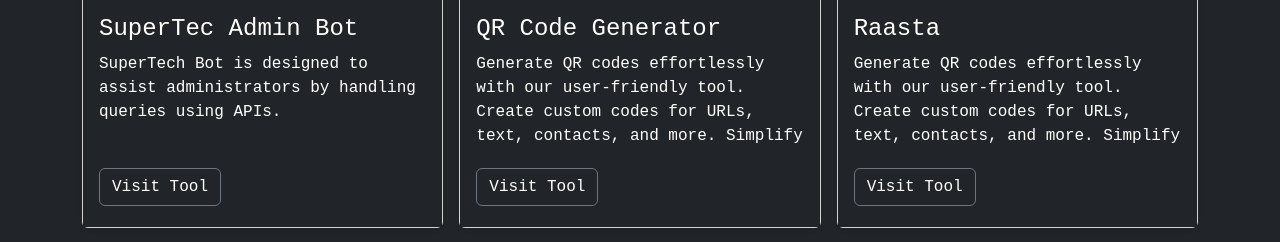
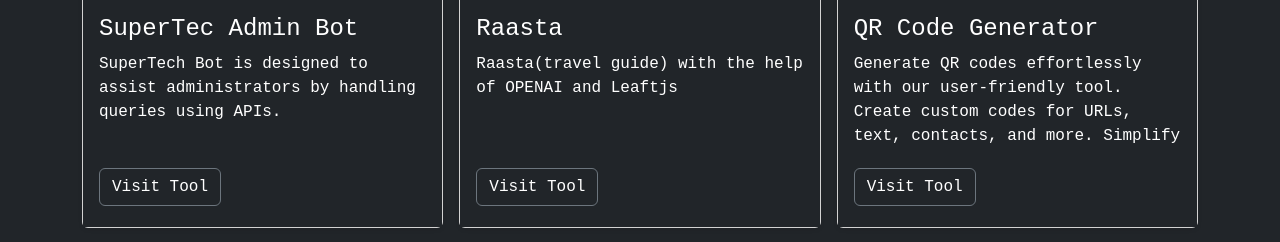
Before and after one commit to MuhammadNasarUddin/nasar, a Flask app: page / in a window 1280 px wide. Shown: the part 1212-1454 px from the top of the page. Run offline with Flask 3, Linux system fonts and the light colour scheme; some libraries are stand-ins or nearby versions.

Commit message:
initial commit

```diff
--- a/templates/index.html
+++ b/templates/index.html
@@ -180,6 +180,26 @@
           </div>
         </div>
       </div>
+
+
+      <div class="col">
+        <div class="card shadow-sm" style="width: 100%;height: 450px;">
+          <!-- <svg class="bd-placeholder-img card-img-top" width="100%" height="225" xmlns="http://www.w3.org/2000/svg" role="img" aria-label="Placeholder: Thumbnail" preserveAspectRatio="xMidYMid slice" focusable="false"><title>Placeholder</title><rect width="100%" height="100%" fill="#55595c"/><text x="50%" y="50%" fill="#eceeef" dy=".3em">Thumbnail</text></svg> -->
+            <img src="/static/raastaa.png" style="height:220px;"  alt="" srcset="">
+          <div class="card-body" style="background-color: #212529">
+            <h4 style="color: white;">Raasta</h4>
+            <p class="card-text" style="color: white;height: 100px;overflow: hidden;">Raasta(travel guide) with the help of OPENAI and Leaftjs</p>
+                        <div class="d-flex justify-content-between align-items-center">
+              <div class="btn-group">
+            <a href="https://raasta.rehanlabs.com/" target="_blank"><button type="button" style="color: white;"class="btn btn-outline-secondary">Visit Tool</button></a>
+              </div>
+            </div>
+          </div>
+        </div>
+      </div>
+
+
+
       <div class="col">
         <div class="card shadow-sm" style="width: 100%;height: 450px;">
           <!-- <svg class="bd-placeholder-img card-img-top" width="100%" height="225" xmlns="http://www.w3.org/2000/svg" role="img" aria-label="Placeholder: Thumbnail" preserveAspectRatio="xMidYMid slice" focusable="false"><title>Placeholder</title><rect width="100%" height="100%" fill="#55595c"/><text x="50%" y="50%" fill="#eceeef" dy=".3em">Thumbnail</text></svg> -->
@@ -198,21 +218,7 @@
 
 
 
-      <div class="col">
-        <div class="card shadow-sm" style="width: 100%;height: 450px;">
-          <!-- <svg class="bd-placeholder-img card-img-top" width="100%" height="225" xmlns="http://www.w3.org/2000/svg" role="img" aria-label="Placeholder: Thumbnail" preserveAspectRatio="xMidYMid slice" focusable="false"><title>Placeholder</title><rect width="100%" height="100%" fill="#55595c"/><text x="50%" y="50%" fill="#eceeef" dy=".3em">Thumbnail</text></svg> -->
-            <img src="https://encrypted-tbn0.gstatic.com/images?q=tbn:ANd9GcTgmlMz54DYigrchHRR8d8rJ5gkEB1_yrvd8w&usqp=CAU" style="height:220px;"  alt="" srcset="">
-          <div class="card-body" style="background-color: #212529">
-            <h4 style="color: white;">Raasta</h4>
-            <p class="card-text" style="color: white;height: 100px;overflow: hidden;">Generate QR codes effortlessly with our user-friendly tool. Create custom codes for URLs, text, contacts, and more. Simplify sharing and accessibility.</p>
-                        <div class="d-flex justify-content-between align-items-center">
-              <div class="btn-group">
-            <a href="/solara/" target="_blank"><button type="button" style="color: white;"class="btn btn-outline-secondary">Visit Tool</button></a>
-              </div>
-            </div>
-          </div>
-        </div>
-      </div>
+
 
 
 
```
Also changed, not shown: static/raastaa.png (added).
